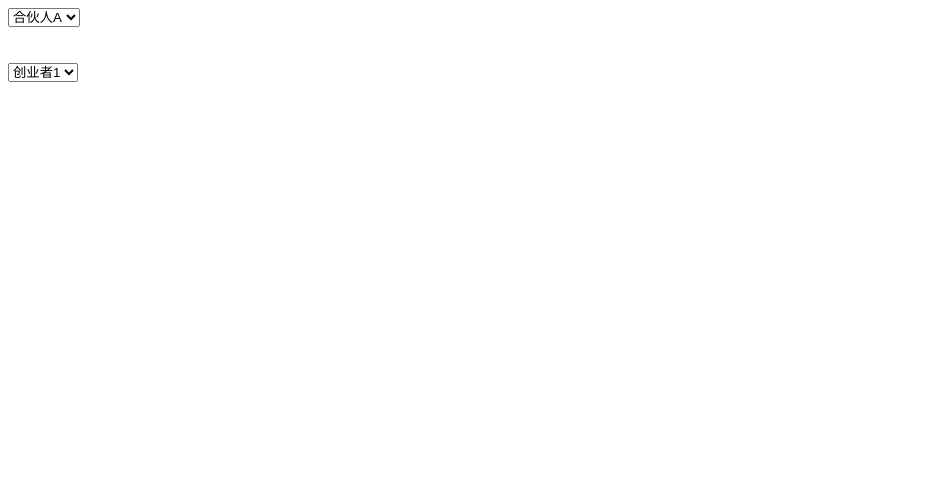
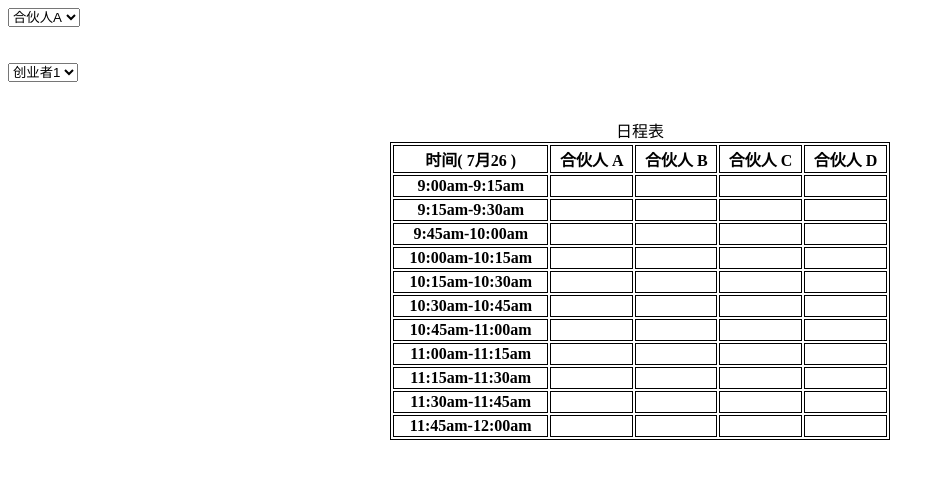
Before and after one commit to luojiyin1987/project-live-calendar, a website: page public/index.html in a window 1280 px wide. Shown: the whole page, without its empty margins (0-945 px from the left). Drawn offline with Linux system fonts and the light colour scheme.

Commit message:
feat: creat table

```diff
--- a/app.js
+++ b/app.js
@@ -7,12 +7,13 @@ app.use(express.static('public'));
 app.use(bodyParser.json());
 app.use(bodyParser.urlencoded({ extended: true }));
 
-
+// { "date":"20220726" ,'startTime':'9:00', "Duration":"15min","partner": A, "startup":"1"}
+const planData= [];
 
 
 
 app.get('/plan', (req, res) => {
-  res.send({'Hello World!':'sdfdf'})
+  res.send(planData)
 })
 
 app.listen(port, () => {
--- a/public/index.html
+++ b/public/index.html
@@ -3,6 +3,7 @@
     <head>
         <meta charset="utf-8" />
         <meta name="viewport" content="width=device-width, initial-scale=1" />
+        <link rel="stylesheet" href="style.css" />
         <title>project live calendar</title>
     </head>
     <body>
@@ -24,6 +25,105 @@
                 <option value="4">创业者4</option>
               </select>
         </div>
+        <br />
+        <br />
+        <table>
+            <caption>日程表</caption>
+            <tr>
+                <th>时间( 7月26 )</th>
+                <th>合伙人 A </th>
+                <th>合伙人 B </th>
+                <th>合伙人 C </th>
+                <th>合伙人 D </th>
+            </tr>
+
+            <tr>
+                <th>9:00am-9:15am</th>
+                <th> </th>
+                <th></th>
+                <th> </th>
+                <th></th>
+            </tr>
+
+            <tr>
+                <th>9:15am-9:30am</th>
+                <th> </th>
+                <th></th>
+                <th> </th>
+                <th></th>
+            </tr>
+
+            <tr>
+                <th>9:45am-10:00am</th>
+                <th> </th>
+                <th></th>
+                <th> </th>
+                <th></th>
+            </tr>
+
+            <tr>
+                <th>10:00am-10:15am</th>
+                <th> </th>
+                <th></th>
+                <th> </th>
+                <th></th>
+            </tr>
+
+            <tr>
+                <th>10:15am-10:30am</th>
+                <th> </th>
+                <th></th>
+                <th> </th>
+                <th></th>
+            </tr>
+
+            <tr>
+                <th>10:30am-10:45am</th>
+                <th> </th>
+                <th></th>
+                <th> </th>
+                <th></th>
+            </tr>
+
+            <tr>
+                <th>10:45am-11:00am</th>
+                <th> </th>
+                <th></th>
+                <th> </th>
+                <th></th>
+            </tr>
+
+            <tr>
+                <th>11:00am-11:15am</th>
+                <th> </th>
+                <th></th>
+                <th> </th>
+                <th></th>
+            </tr>
+
+            <tr>
+                <th>11:15am-11:30am</th>
+                <th> </th>
+                <th></th>
+                <th> </th>
+                <th></th>
+            </tr>
+
+            <tr>
+                <th>11:30am-11:45am</th>
+                <th> </th>
+                <th></th>
+                <th> </th>
+                <th></th>
+            </tr>
+
+            <tr>
+                <th>11:45am-12:00am</th>
+                <th> </th>
+                <th></th>
+                <th> </th>
+                <th></th>
+            </tr>
         <script src="script.js"></script>
     </body>
 </html>
--- /dev/null
+++ b/public/style.css
@@ -0,0 +1,15 @@
+* {
+    box-sizing: border-box;
+}
+
+
+table{
+    border: 1px solid;
+    margin: auto;
+    width: 500px;
+}
+
+td,th{
+    text-align: center;
+    border: 1px solid;
+}
```
